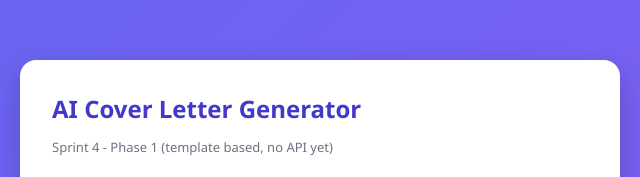
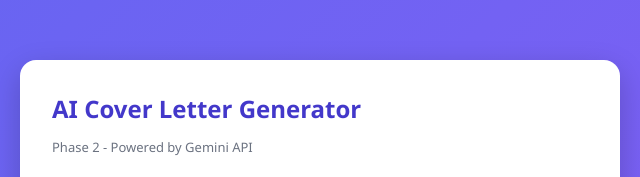
Before and after one commit to Akarshi617/ai-cover-letter, a plain HTML site: page index.html in a window 1280 px wide. Shown: the top 177 px of the page, 320-960 px from the left. Drawn offline with Linux system fonts and the light colour scheme.

Commit message:
Update index.html

```diff
--- a/index.html
+++ b/index.html
@@ -9,7 +9,7 @@
 
 <div class="box">
   <h1>AI Cover Letter Generator</h1>
-  <p class="sub">Sprint 4 - Phase 1 (template based, no API yet)</p>
+  <p class="sub">Phase 2 - Powered by Gemini API</p>
 
   <form id="myForm">
     <label>Candidate Name</label>
```
